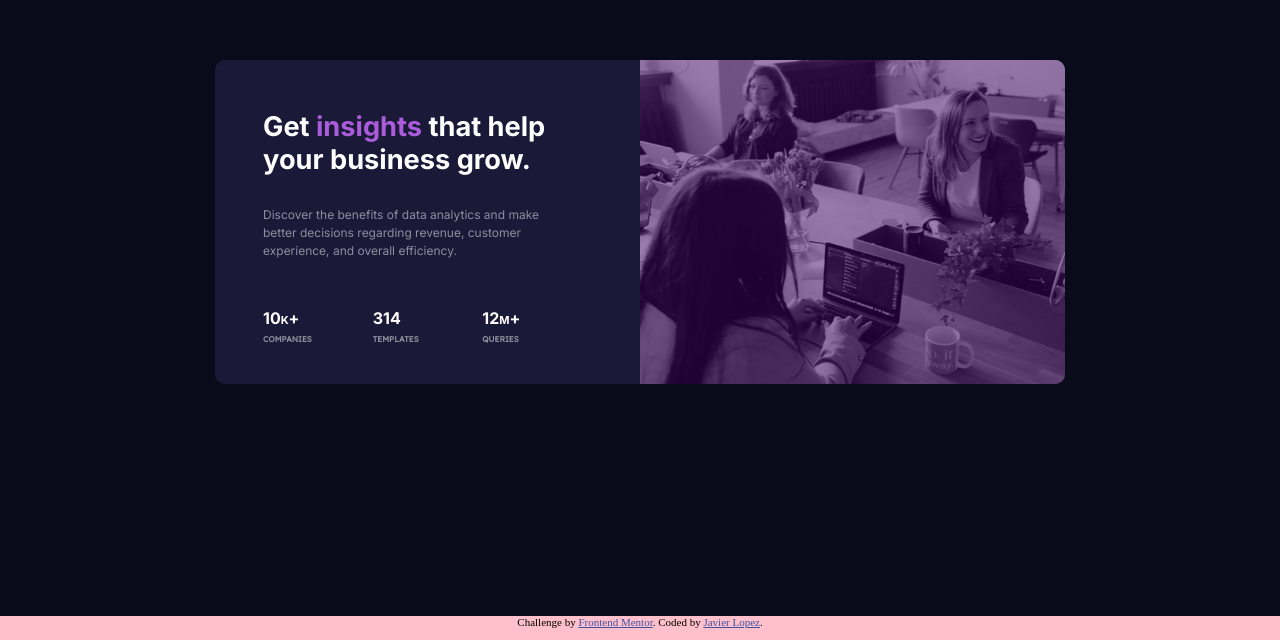
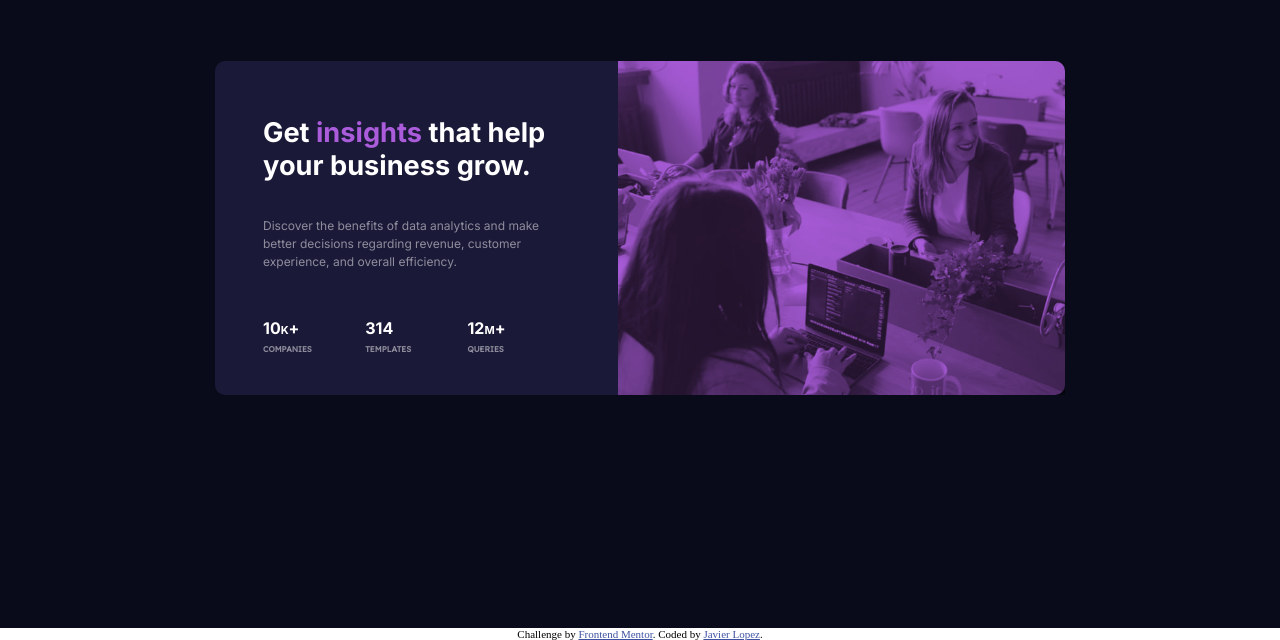
Before and after one commit to jglopezre/stats-preview-card-component-main, a plain HTML site: page index.html in a window 1280 px wide. Shown: the part 172-812 px from the top of the page. Drawn offline with Linux system fonts and the light colour scheme.

Commit message:
picture tint and height bug fixed

```diff
--- a/index.html
+++ b/index.html
@@ -16,9 +16,9 @@
 </head>
 
 <body>
-  <div class="main-container">
+  <main class="main-container">
     <div class="card">
-      <div class="left">
+      <section class="left">
 	<div class="first"><h1>Get <span>insights</span> that help your business grow.</h1></div>
 
 	<div class="second"><p>Discover the benefits of data analytics and make better decisions regarding revenue, customer experience, and overall efficiency.</p></div>
@@ -35,18 +35,21 @@
 	  <h2>12m+</h2>
 	  <p>queries</p>
 	</div>
-      </div>
+      </section>
 
-      <div class="right">
-	<div></div>
-      </div>
+      <section class="right">
+	  <picture>
+	    <source media="(min-width:850px)" srcset="images/image-header-mobile.jpg" />
+	    <img alt="meeting" src="images/image-header-desktop.jpg" height:"300px"/>
+	  </picture>
+      </section>
     </div>
-  </div>
+  </main>
 
-  <div class="attribution">
+  <footer class="attribution">
     Challenge by <a href="https://www.frontendmentor.io?ref=challenge" target="_blank">Frontend Mentor</a>.
     Coded by <a href="#">Javier Lopez</a>.
-  </div>
+  </footer>
 
 </body>
 </html>
--- a/style.scss
+++ b/style.scss
@@ -1,10 +1,12 @@
+@use "sass:math";
+
 $bkground: hsl(233, 47%, 7%);
 $card-bkground: hsl(244, 38%, 16%);
 $accent: hsl(277, 64%, 61%);
-$accent-2: hsl(277, 100%, 20%);
 $white: hsl(0, 0%, 100%);
 $white-2: hsla(0, 0%, 100%, 0.75);  //Main Paragraph Transparent white
 $white-3: hsla(0, 0%, 100%, 0.6);  //Stats Heading
+$footer-color-text: hsl(228, 45%, 44%);
 
 $card-width: 850px;
 $mobile-card-width: 300px;
@@ -12,13 +14,13 @@ $card-height: 300px;
 $mobile-card-height: 760px;
 $b-radius: 10px;
 
+
 body {
     height: 100vh;
-    width: 100vw;
-    background-color: pink;
+    width: 100%;
     padding: 0px;
     margin: 0px;
-
+    font-size: 16px;
 }
 
 span {
@@ -37,7 +39,7 @@ h2 {
     font-size: 1em;
 }
 
-body, .main-container{
+.main-container{
     display: flex;
     justify-content: center;
     align-items: center;
@@ -51,6 +53,18 @@ body, .main-container{
 
 }
 
+.card {
+    border-radius: $b-radius;
+    width: $card-width;
+    background-color: $card-bkground;
+    color: $white;
+    display: grid;
+    grid-template-columns: auto (math.div($card-width, 1.9));
+    grid-template-rows: 1fr;
+    grid-template-areas:
+	"info photo";
+}
+
 .left {
     border-radius: $b-radius 0px 0px $b-radius;
     grid-area: info;
@@ -58,7 +72,7 @@ body, .main-container{
     justify-content: center;
     align-content: center;
     margin: 2em 3em;
-    gap: 0px 0px;
+    gap: 0px;
     grid-template:
 	[row1-start] "maintext maintext maintext" 1fr [row1-end]
 	[row2-start] "subtext subtext subtext" auto [row2-end]
@@ -105,36 +119,31 @@ body, .main-container{
 .right {
     border-radius: 0px $b-radius $b-radius 0px;
     grid-area: photo;
-    background-image: url('images/image-header-desktop.jpg');
-    background-size: 100% 100%;
+    background-color: $accent;
+    > picture {
+	mix-blend-mode: multiply;
+	> img {
+	    width: 100%;
 	    height: 100%;
-    >div {
-	background-color: $accent-2;
-	border-radius: 0px $b-radius $b-radius 0px;
-	height: 100%;
-	opacity: 0.5;
+	    opacity: 0.8;
+	}
     }
 }
 
-.card {
-    border-radius: $b-radius;
-    width: $card-width;
-    background-color: $card-bkground;
-    color: $white;
-    display: grid;
-    grid-template-columns: 1fr 1fr;
-    grid-template-rows: 1fr;
-    grid-template-areas:
-	"info photo";
-}
-
-//mobile
+//mobile view
 
 @media only screen and (max-width: $card-width) {
 
     h2 {
 	font-size: 1.4em;
     }
+
+    .main-container {
+	padding: {
+	    top: 7em;
+	    bottom: 7em;
+	}
+
 	.card {
 	    height: $mobile-card-height;
 	    width: $mobile-card-width;
@@ -146,9 +155,9 @@ body, .main-container{
 	}
 
 	.right {
-	background-image: url('images/image-header-mobile.jpg');
 	    border-radius: $b-radius $b-radius 0px 0px;
-	>div {
+
+	    img {
 		border-radius: $b-radius $b-radius 0px 0px;
 	    }
 	}
@@ -178,11 +187,12 @@ body, .main-container{
 	    }
 	}
     }
+}
 
 .attribution {
     font-size: 11px;
     text-align: center;
 }
 .attribution a {
-    color: hsl(228, 45%, 44%);
+    color: $footer-color-text;
 }
```
Also changed, not shown: style.css. Lines whose indentation alone changed are shown as unchanged.
